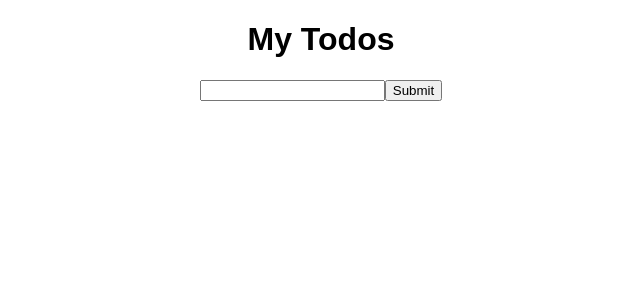
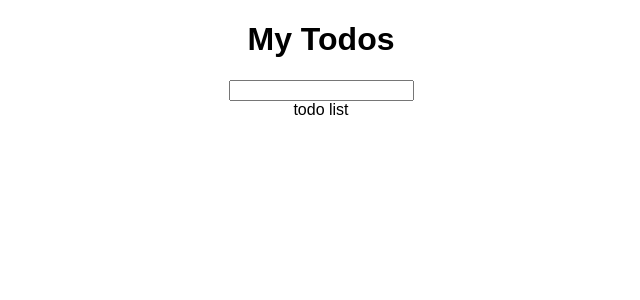
Before and after one commit to Ngahu/react-todo-app, a React (Create React App) app: page / in a window 1280 px wide. Shown: the top 300 px of the page, without its empty margins (319-959 px from the left). Built offline with nearby package versions, Linux system fonts and the light colour scheme.

Commit message:
working with the create component and also binding the input to the state

```diff
--- a/src/App.js
+++ b/src/App.js
@@ -5,6 +5,8 @@ import './App.css';
 import { Header } from './components/Header';
 
 import { TodoCreate } from './components/TodoCreate';
+
+import { TodoList } from './components/TodoList';
 
 class App extends Component {
   render() {
@@ -14,6 +16,7 @@ class App extends Component {
 
       <Header/>
       <TodoCreate/>
+      <TodoList/>
       </div>
     );
   }
--- a/src/components/TodoCreate.js
+++ b/src/components/TodoCreate.js
@@ -5,24 +5,30 @@ export class TodoCreate extends Component {
     constructor(props) {
         super(props);
 
+    this.state = {
+        inputValue:""
     }
-
-    componentWillMount() {
 
     }
 
-    componentDidMount() {
+    handleChange = (evt) =>{
+        console.log(evt.target.value)
+        this.setState({inputValue:evt.target.value})
 
     }
-
 
 
 
     render() {
         return (
             <div>
-                <input type="text" value="" onChange={this.handleChange} />
-                <button onClick={() => this.addTodo(this.state.value)}>Submit</button>
+                <input
+                onChange={(evt) => this.handleChange(evt)}
+                type="text"
+                 value={this.state.inputValue}
+
+                 />
+
             </div>
         );
     }
```
